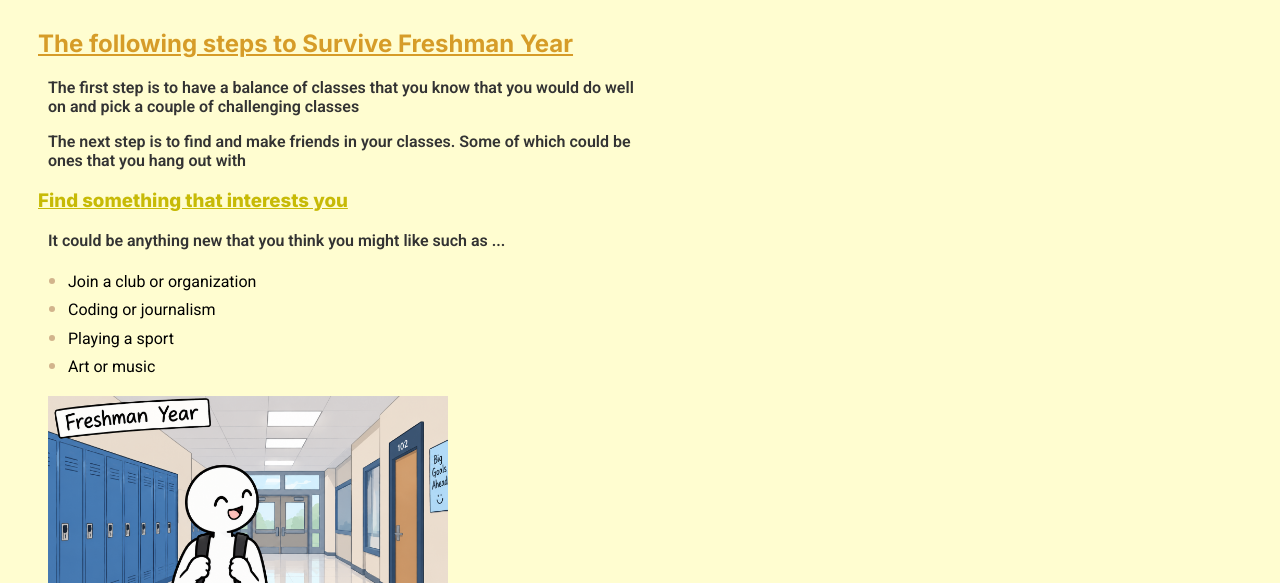
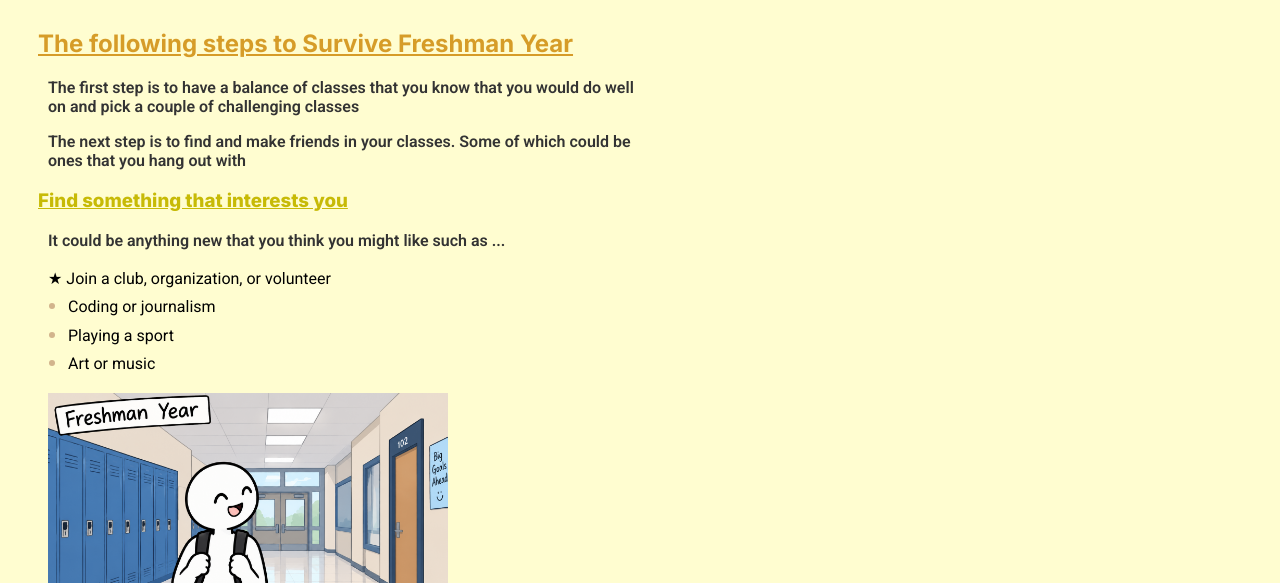
Before and after one commit to IACS-26-27/web-design-1-recipe-assignment-adamtiacs, a website: page index.html in a window 1280 px wide. Shown: the part 217-800 px from the top of the page. Drawn offline with Linux system fonts and the light colour scheme.

Commit message:
added before psuedo element inside the important info class to add star and remove the bullet point to that specific text

```diff
--- a/index.html
+++ b/index.html
@@ -33,7 +33,7 @@
       <h3>Find something that interests you</h3>
       <p>It could be anything new that you think you might like such as ...</p>
       <ul>
-        <li>Join a club or organization</li>
+        <li class="important">Join a club, organization, or volunteer</li>
         <li>Coding or journalism</li>
         <li>Playing a sport</li>
         <li>Art or music</li>
--- a/styles.css
+++ b/styles.css
@@ -109,3 +109,13 @@ ul li::marker {
   color: tan;
   font-size: 1.2em;
 }
+/* Use psuedo-element to ::before to add custom marker for important item*/
+li.important {
+  /* AI generated code starts here */
+  list-style:none;
+  margin-left: 0px
+}
+li.important::before {
+  /* AI generated code ends here */
+  content: "★ ";
+}
```
Also changed, not shown: citations.html (+1 -0 lines).
